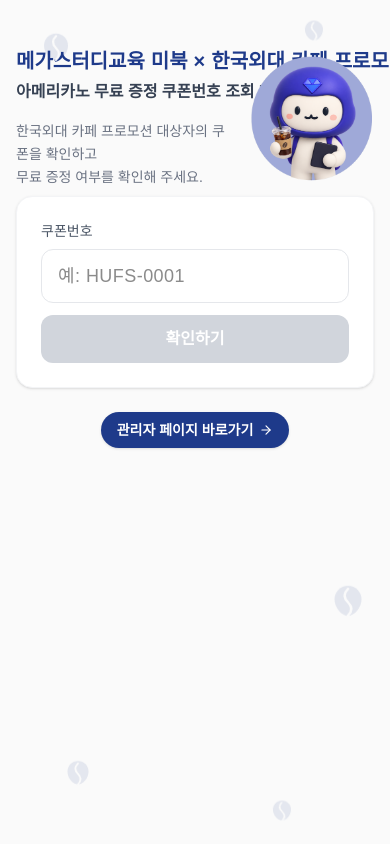
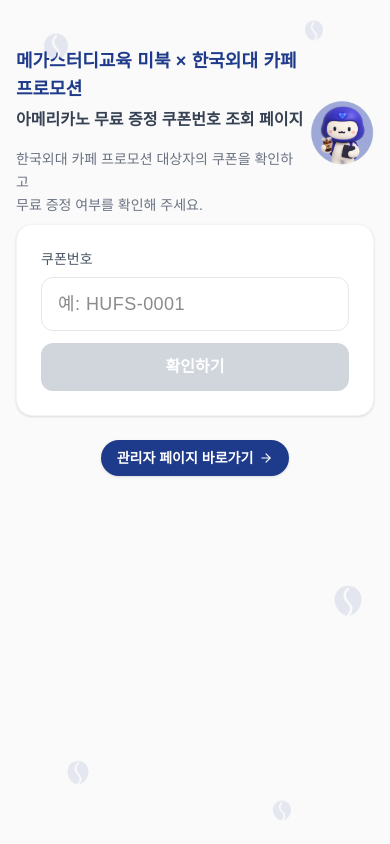
Before and after one commit to GALIN-bot-cloud/hufs-event, a Next.js app: page / in a window 390 px wide. Built offline with nearby package versions, Linux system fonts and the light colour scheme; no server answers.

Commit message:
모바일 화면 캐릭터/제목 크기 조정

```diff
--- a/src/app/page.tsx
+++ b/src/app/page.tsx
@@ -81,11 +81,11 @@
       <div className="w-full max-w-xl">
         <div className="flex items-center justify-between gap-3 mb-2">
           <div className="min-w-0">
-            <h1 className="text-xl sm:text-2xl font-bold text-[#1E3A8A] whitespace-nowrap" style={{ fontFamily: "var(--font-title)" }}>메가스터디교육 미북 × 한국외대 카페 프로모션</h1>
+            <h1 className="text-lg sm:text-2xl font-bold text-[#1E3A8A] whitespace-normal sm:whitespace-nowrap" style={{ fontFamily: "var(--font-title)" }}>메가스터디교육 미북 × 한국외대 카페 프로모션</h1>
             <p className="text-base sm:text-lg font-semibold text-gray-700 mt-1 whitespace-nowrap">아메리카노 무료 증정 쿠폰번호 조회 페이지</p>
             <p className="text-sm text-gray-500 mt-4 leading-relaxed">한국외대 카페 프로모션 대상자의 쿠폰을 확인하고<br />무료 증정 여부를 확인해 주세요.</p>
           </div>
-          <Image src="/mebookie.png" alt="프로모션 캐릭터" width={125} height={125} className="shrink-0 object-contain" style={{ height: "auto", width: "125px" }} />
+          <Image src="/mebookie.png" alt="프로모션 캐릭터" width={125} height={125} className="shrink-0 object-contain w-16 sm:w-[125px]" style={{ height: "auto" }} />
         </div>
 
         <div className="bg-white rounded-2xl shadow-sm border border-gray-100 p-6 mb-4">
```
